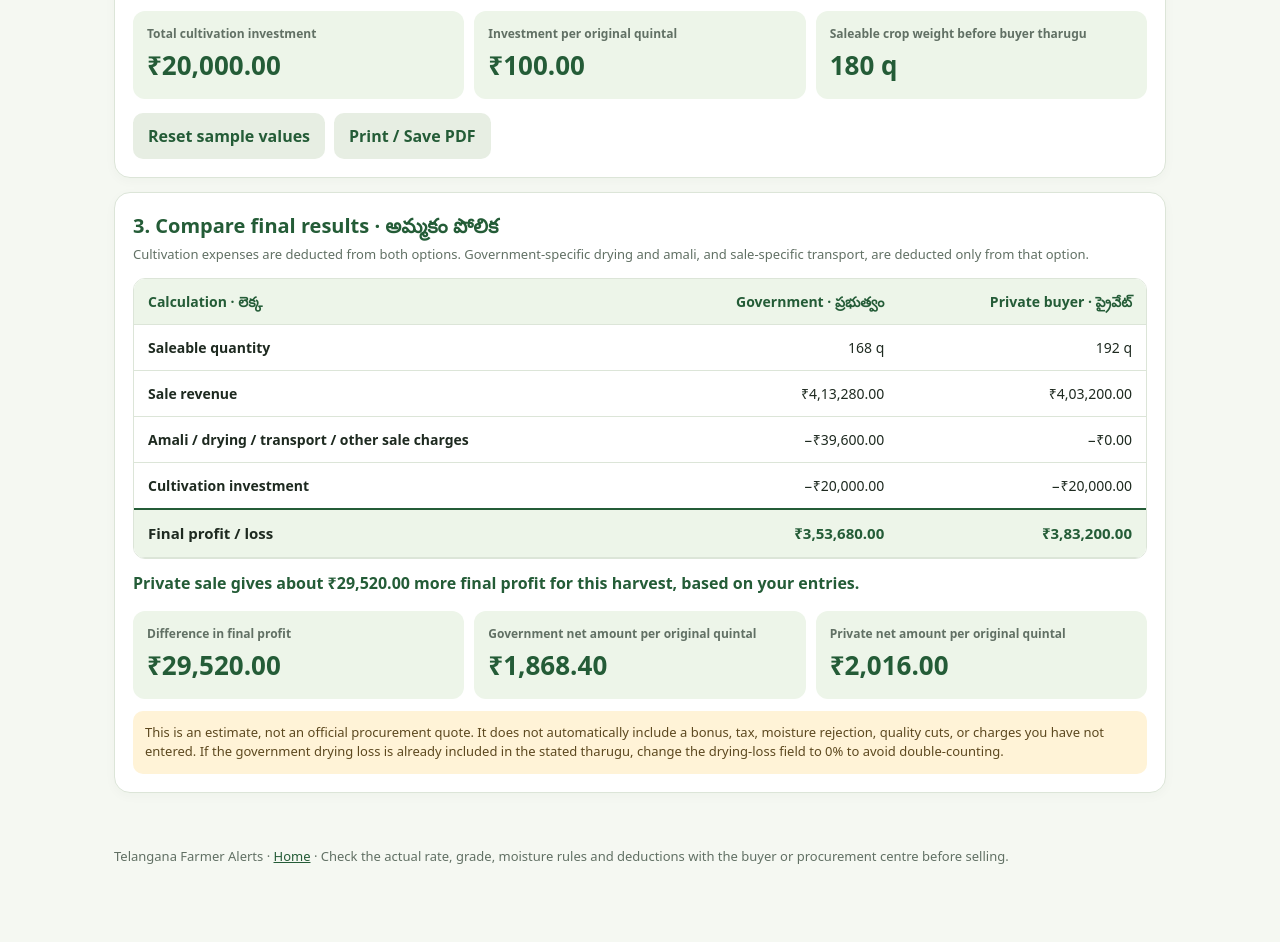
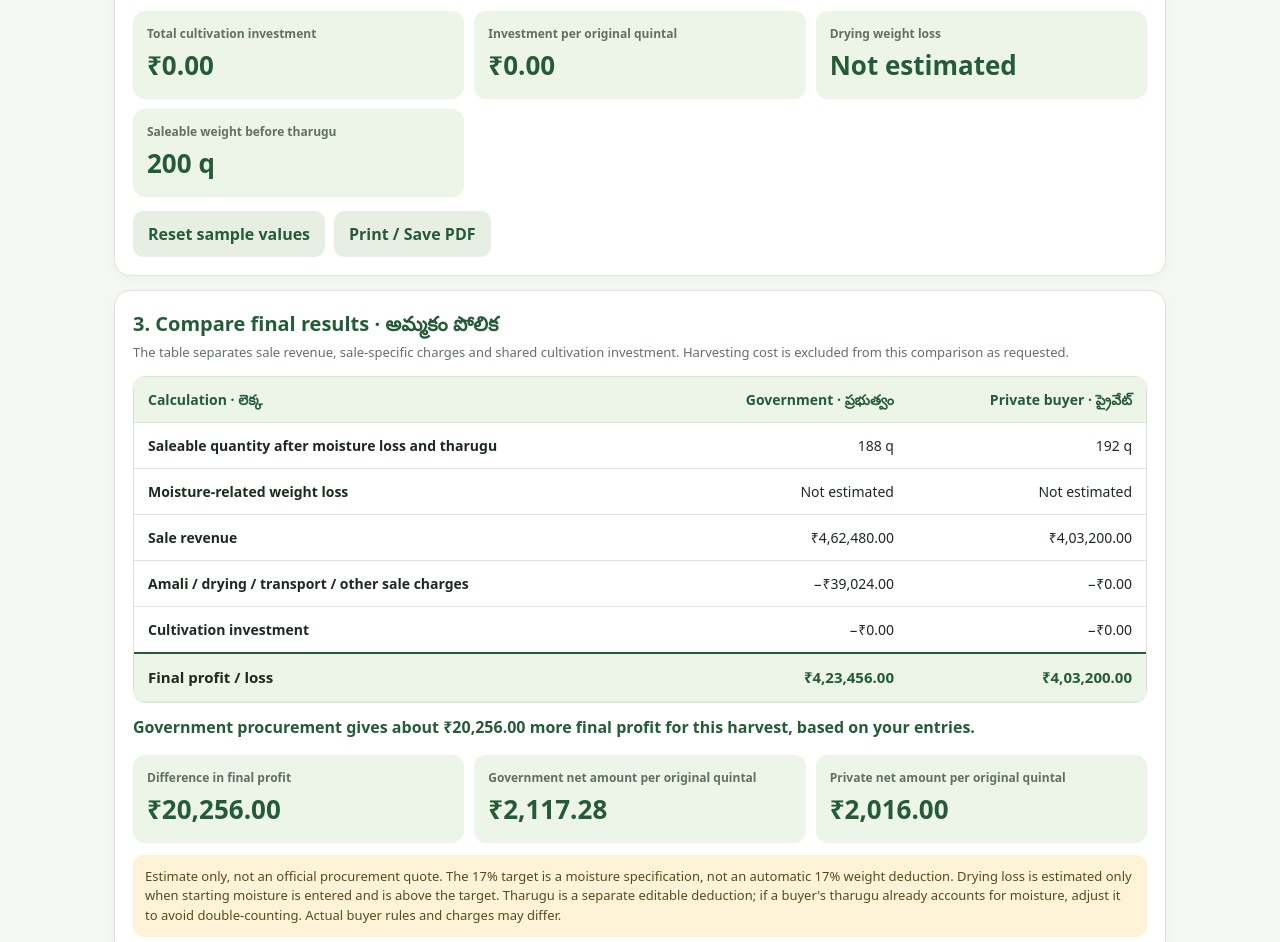
Before and after one commit to mnimmagari/TGSchemes, a plain HTML site: page paddy-calculator.html in a window 1280 px wide. Shown: the part 1403-2345 px from the top of the page. Before the commit the page ends 2297 px from the top, so only its background shows below. Drawn offline with Linux system fonts and the light colour scheme.

Commit message:
Use moisture-based paddy drying loss and exclude harvest cost

```diff
--- a/paddy-calculator.html
+++ b/paddy-calculator.html
@@ -54,12 +54,13 @@ footer{padding:0 14px 28px;color:var(--muted);font-size:13px}footer a{color:var(
 <div class="field"><label for="qty">Harvest quantity (quintals)</label><input id="qty" type="number" min="0" step="0.01" value="200"></div>
 <div class="field"><label for="govRate">Government price (₹/quintal)</label><input id="govRate" type="number" min="0" step="1" value="2460"></div>
 <div class="field"><label for="privateRate">Private buyer price (₹/quintal)</label><input id="privateRate" type="number" min="0" step="1" value="2100"></div>
-<div class="field"><label for="dryLoss">Government drying weight loss (%)</label><input id="dryLoss" type="number" min="0" max="99" step="0.1" value="10"><small>Estimated weight lost while drying; enter actual expected loss.</small></div>
+<div class="field"><label for="startMoisture">Starting moisture (%) · ప్రారంభ తేమ</label><input id="startMoisture" type="number" min="0" max="99.9" step="0.1" placeholder="Unknown — leave blank"><small>Enter the measured moisture reading. Leave blank if not known.</small></div>
+<div class="field"><label for="targetMoisture">Target moisture after drying (%)</label><input id="targetMoisture" type="number" min="0.1" max="99.9" step="0.1" value="17"><small>Default 17% — verify the applicable procurement specification.</small></div>
 <div class="field"><label for="govTharugu">Government tharugu (kg/quintal)</label><input id="govTharugu" type="number" min="0" max="99" step="0.1" value="6"></div>
 <div class="field"><label for="privateTharugu">Private tharugu (kg/quintal)</label><input id="privateTharugu" type="number" min="0" max="99" step="0.1" value="4"></div>
 
 </div>
-<div class="notice">Assumption: drying weight loss and tharugu are treated as separate deductions. Confirm with the procurement centre whether tharugu is applied separately. Government price eligibility/grade and any bonus must be verified locally.</div>
+<div class="notice" id="moistureNotice" aria-live="polite">Drying loss is calculated from measured starting moisture and target moisture. If starting moisture is unknown, no automatic drying-weight deduction is applied. Enter tharugu separately and confirm whether the buyer's deduction already includes moisture loss.</div>
 </section>
 
 <section class="panel">
@@ -73,7 +74,6 @@ footer{padding:0 14px 28px;color:var(--muted);font-size:13px}footer a{color:var(
 <div class="field"><label for="pesticide">Pesticides / herbicides (₹)</label><input class="cost" id="pesticide" type="number" min="0" step="100" value="0"></div>
 <div class="field"><label for="water">Irrigation / electricity / diesel (₹)</label><input class="cost" id="water" type="number" min="0" step="100" value="0"></div>
 <div class="field"><label for="labour">Other farm labour (₹)</label><input class="cost" id="labour" type="number" min="0" step="100" value="0"></div>
-<div class="field"><label for="harvest">Harvesting / cutting / threshing (₹)</label><input class="cost" id="harvest" type="number" min="0" step="100" value="20000"></div>
 <div class="field"><label for="rent">Land rent / lease (₹)</label><input class="cost" id="rent" type="number" min="0" step="100" value="0"></div>
 <div class="field"><label for="interest">Loan interest / finance cost (₹)</label><input class="cost" id="interest" type="number" min="0" step="100" value="0"></div>
 <div class="field"><label for="misc">Other expenses (₹)</label><input class="cost" id="misc" type="number" min="0" step="100" value="0"></div>
@@ -89,19 +89,21 @@ footer{padding:0 14px 28px;color:var(--muted);font-size:13px}footer a{color:var(
 <div class="result-grid">
 <div class="metric"><span>Total cultivation investment</span><strong id="totalCost">₹20,000</strong></div>
 <div class="metric"><span>Investment per original quintal</span><strong id="costPerQ">₹100</strong></div>
-<div class="metric"><span>Saleable crop weight before buyer tharugu</span><strong id="saleable">180 q</strong></div>
+<div class="metric"><span>Drying weight loss</span><strong id="dryingLossQty">Not estimated</strong></div>
+<div class="metric"><span>Saleable weight before tharugu</span><strong id="saleable">200 q</strong></div>
 </div>
 <div class="actions"><button class="btn secondary" id="reset" type="button">Reset sample values</button><button class="btn secondary" id="print" type="button">Print / Save PDF</button></div>
 </section>
 
 <section class="panel">
 <h2>3. Compare final results · అమ్మకం పోలిక</h2>
-<p class="hint">Cultivation expenses are deducted from both options. Government-specific drying and amali, and sale-specific transport, are deducted only from that option.</p>
+<p class="hint">The table separates sale revenue, sale-specific charges and shared cultivation investment. Harvesting cost is excluded from this comparison as requested.</p>
 <div class="table-wrap">
 <table class="comparison">
 <thead><tr><th>Calculation · లెక్క</th><th>Government · ప్రభుత్వం</th><th>Private buyer · ప్రైవేట్</th></tr></thead>
 <tbody>
-<tr><th>Saleable quantity</th><td id="govQty">—</td><td id="privateQty">—</td></tr>
+<tr><th>Saleable quantity after moisture loss and tharugu</th><td id="govQty">—</td><td id="privateQty">—</td></tr>
+<tr><th>Moisture-related weight loss</th><td id="govDryLoss">—</td><td id="privateDryLoss">—</td></tr>
 <tr><th>Sale revenue</th><td id="govRevenue">—</td><td id="privateRevenue">—</td></tr>
 <tr><th>Amali / drying / transport / other sale charges</th><td id="govCharges">—</td><td id="privateCharges">—</td></tr>
 <tr><th>Cultivation investment</th><td id="govCultivation">—</td><td id="privateCultivation">—</td></tr>
@@ -115,47 +117,58 @@ footer{padding:0 14px 28px;color:var(--muted);font-size:13px}footer a{color:var(
 <div class="metric"><span>Government net amount per original quintal</span><strong id="govPerQ">₹—</strong></div>
 <div class="metric"><span>Private net amount per original quintal</span><strong id="privatePerQ">₹—</strong></div>
 </div>
-<div class="notice">This is an estimate, not an official procurement quote. It does not automatically include a bonus, tax, moisture rejection, quality cuts, or charges you have not entered. If the government drying loss is already included in the stated tharugu, change the drying-loss field to 0% to avoid double-counting.</div>
+<div class="notice">Estimate only, not an official procurement quote. The 17% target is a moisture specification, not an automatic 17% weight deduction. Drying loss is estimated only when starting moisture is entered and is above the target. Tharugu is a separate editable deduction; if a buyer's tharugu already accounts for moisture, adjust it to avoid double-counting. Actual buyer rules and charges may differ.</div>
 </section>
 </main>
 <footer>Telangana Farmer Alerts · <a href="index.html">Home</a> · Check the actual rate, grade, moisture rules and deductions with the buyer or procurement centre before selling.</footer>
 <script>
 (() => {
 'use strict';
-const ids = ['qty','govRate','privateRate','dryLoss','govTharugu','privateTharugu','amali','govDryCost','govTransport','privateTransport','seed','landPrep','planting','fertilizer','pesticide','water','labour','harvest','rent','interest','misc'];
-const $ = id => document.getElementById(id);
-const money = n => new Intl.NumberFormat('en-IN',{style:'currency',currency:'INR',maximumFractionDigits:2}).format(Number.isFinite(n)?n:0);
-const num = id => Math.max(0, Number($(id).value) || 0);
-const fmtQ = n => `${(Number.isFinite(n)?n:0).toLocaleString('en-IN',{maximumFractionDigits:2})} q`;
-function totalCosts(){return ['seed','landPrep','planting','fertilizer','pesticide','water','labour','harvest','rent','interest','misc'].reduce((sum,id)=>sum+num(id),0)}
+const ids=['qty','govRate','privateRate','startMoisture','targetMoisture','govTharugu','privateTharugu','amali','govDryCost','govTransport','privateTransport','seed','landPrep','planting','fertilizer','pesticide','water','labour','rent','interest','misc'];
+const $=id=>document.getElementById(id);
+const money=n=>new Intl.NumberFormat('en-IN',{style:'currency',currency:'INR',maximumFractionDigits:2}).format(Number.isFinite(n)?n:0);
+const num=id=>Math.max(0,Number($(id).value)||0);
+const optionalNum=id=>$(id).value.trim()===''?null:Number($(id).value);
+const fmtQ=n=>`${(Number.isFinite(n)?n:0).toLocaleString('en-IN',{maximumFractionDigits:2})} q`;
+function totalCosts(){return ['seed','landPrep','planting','fertilizer','pesticide','water','labour','rent','interest','misc'].reduce((sum,id)=>sum+num(id),0)}
 function calculate(){
- const qty=num('qty'), govRate=num('govRate'), privateRate=num('privateRate');
- const dryLoss=Math.min(99,num('dryLoss')), gt=Math.min(99,num('govTharugu')), pt=Math.min(99,num('privateTharugu'));
- const cultivation=totalCosts();
- const govSaleable=Math.max(0,qty*(100-dryLoss-gt)/100);
- const privateSaleable=Math.max(0,qty*(100-pt)/100);
- const govGross=govSaleable*govRate, privateGross=privateSaleable*privateRate;
- const govCharges=num('amali')*qty+num('govDryCost')+num('govTransport');
- const privateCharges=num('privateTransport');
- const govProfit=govGross-govCharges-cultivation, privateProfit=privateGross-privateCharges-cultivation;
- const totalSaleCharges=govCharges+privateCharges;
- $('totalCost').textContent=money(cultivation);
- $('costPerQ').textContent=money(qty?cultivation/qty:0);
- $('saleable').textContent=fmtQ(qty*(100-dryLoss)/100);
- $('govQty').textContent=fmtQ(govSaleable); $('privateQty').textContent=fmtQ(privateSaleable);
- $('govRevenue').textContent=money(govGross); $('privateRevenue').textContent=money(privateGross);
- $('govCharges').textContent='−'+money(govCharges); $('privateCharges').textContent='−'+money(privateCharges);
- $('govCultivation').textContent='−'+money(cultivation); $('privateCultivation').textContent='−'+money(cultivation);
- $('govTableProfit').textContent=money(govProfit); $('privateTableProfit').textContent=money(privateProfit);
+ const qty=num('qty'),govRate=num('govRate'),privateRate=num('privateRate');
+ const startMoisture=optionalNum('startMoisture'),targetMoisture=Math.min(99.9,Math.max(0.1,num('targetMoisture')));
+ const gt=Math.min(99,num('govTharugu')),pt=Math.min(99,num('privateTharugu')),cultivation=totalCosts();
+ let driedQty=qty,dryingLossQty=null,dryingLossPct=null;
+ if(startMoisture!==null&&Number.isFinite(startMoisture)&&startMoisture>=0&&startMoisture<100&&startMoisture>targetMoisture){
+   driedQty=qty*(100-startMoisture)/(100-targetMoisture);
+   dryingLossQty=Math.max(0,qty-driedQty);
+   dryingLossPct=qty>0?dryingLossQty/qty*100:0;
+ }
+ const govSaleable=Math.max(0,driedQty*(100-gt)/100),privateSaleable=Math.max(0,driedQty*(100-pt)/100);
+ const govGross=govSaleable*govRate,privateGross=privateSaleable*privateRate;
+ const govCharges=num('amali')*govSaleable+num('govDryCost')+num('govTransport'),privateCharges=num('privateTransport');
+ const govProfit=govGross-govCharges-cultivation,privateProfit=privateGross-privateCharges-cultivation;
+ $('totalCost').textContent=money(cultivation);$('costPerQ').textContent=money(qty?cultivation/qty:0);
+ $('saleable').textContent=fmtQ(driedQty);
+ $('dryingLossQty').textContent=dryingLossQty===null?'Not estimated':`${fmtQ(dryingLossQty)} (${dryingLossPct.toLocaleString('en-IN',{maximumFractionDigits:2})}%)`;
+ $('govQty').textContent=fmtQ(govSaleable);$('privateQty').textContent=fmtQ(privateSaleable);
+ $('govDryLoss').textContent=dryingLossQty===null?'Not estimated':fmtQ(dryingLossQty);$('privateDryLoss').textContent=dryingLossQty===null?'Not estimated':fmtQ(dryingLossQty);
+ $('govRevenue').textContent=money(govGross);$('privateRevenue').textContent=money(privateGross);
+ $('govCharges').textContent='−'+money(govCharges);$('privateCharges').textContent='−'+money(privateCharges);
+ $('govCultivation').textContent='−'+money(cultivation);$('privateCultivation').textContent='−'+money(cultivation);
+ $('govTableProfit').textContent=money(govProfit);$('privateTableProfit').textContent=money(privateProfit);
  const diff=privateProfit-govProfit;
- $('difference').textContent=money(Math.abs(diff));
- $('govPerQ').textContent=money(qty?(govGross-govCharges)/qty:0);
- $('privatePerQ').textContent=money(qty?(privateGross-privateCharges)/qty:0);
+ $('difference').textContent=money(Math.abs(diff));$('govPerQ').textContent=money(qty?(govGross-govCharges)/qty:0);$('privatePerQ').textContent=money(qty?(privateGross-privateCharges)/qty:0);
  $('winner').textContent=qty===0?'Enter a harvest quantity greater than zero.':Math.abs(diff)<0.005?'Both options give the same estimated final profit.':`${diff>0?'Private sale':'Government procurement'} gives about ${money(Math.abs(diff))} more final profit for this harvest, based on your entries.`;
+ const notice=$('moistureNotice');
+ if(startMoisture===null||!Number.isFinite(startMoisture)||startMoisture<0||startMoisture>=100){
+   notice.textContent='Starting moisture is unknown, so drying loss cannot be estimated and no automatic drying-weight deduction is applied. Enter a measured reading when available. The 17% target is a quality limit, not a flat weight deduction.';
+ }else if(startMoisture<=targetMoisture){
+   notice.textContent=`Starting moisture (${startMoisture}%) is at or below the target (${targetMoisture}%), so this estimate applies no drying-weight loss. The target is not a flat deduction.`;
+ }else{
+   notice.textContent=`Estimated drying loss: ${fmtQ(dryingLossQty)} (${dryingLossPct.toLocaleString('en-IN',{maximumFractionDigits:2})}%) to reach ${targetMoisture}% moisture from ${startMoisture}%. Tharugu is applied separately after drying; confirm the buyer's actual deduction method to avoid double-counting.`;
+ }
 }
 ids.forEach(id=>$(id).addEventListener('input',calculate));
 $('reset').addEventListener('click',()=>{
- const defaults={qty:200,govRate:2460,privateRate:2100,dryLoss:10,govTharugu:6,privateTharugu:4,amali:48,govDryCost:30000,govTransport:0,privateTransport:0,seed:0,landPrep:0,planting:0,fertilizer:0,pesticide:0,water:0,labour:0,harvest:20000,rent:0,interest:0,misc:0};
+ const defaults={qty:200,govRate:2460,privateRate:2100,startMoisture:'',targetMoisture:17,govTharugu:6,privateTharugu:4,amali:48,govDryCost:30000,govTransport:0,privateTransport:0,seed:0,landPrep:0,planting:0,fertilizer:0,pesticide:0,water:0,labour:0,rent:0,interest:0,misc:0};
  Object.entries(defaults).forEach(([id,v])=>$(id).value=v);calculate();
 });
 $('print').addEventListener('click',()=>window.print());
```
